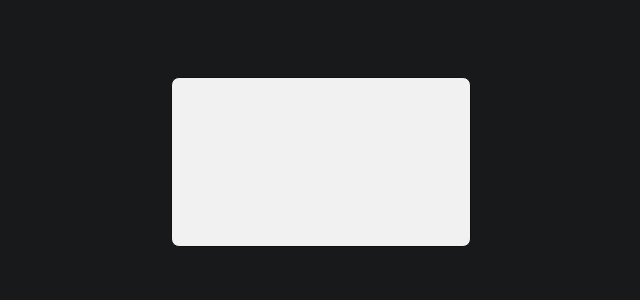
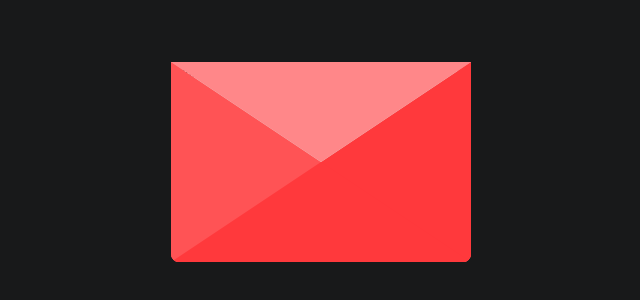
Before and after one commit to benevolentblend/birthday-cards, a Next.js app: page / in a window 1280 px wide. Shown: the part 238-538 px from the top of the page, without its empty margins (319-959 px from the left). Built offline with nearby package versions, Linux system fonts and the light colour scheme.

Commit message:
added Envelope component

```diff
--- a/components/Envelope.tsx
+++ b/components/Envelope.tsx
@@ -1,9 +1,27 @@
+import { useState } from "react";
 import styles from "../styles/Envelope.module.css";
 
 export default function Envelope() {
+  const [isOpen, setOpen] = useState(false);
+
+  const toggleOpen = () => {
+    setOpen(!isOpen);
+  };
+
   return (
     <div className={styles.wrapper}>
-      <div className={styles.container} />
+      <div
+        className={`${styles.mail} ${isOpen ? styles.mailOpen : ""}`}
+        role="button"
+        onClick={toggleOpen}
+        onKeyDown={toggleOpen}
+        tabIndex={0}
+      >
+        <div className={styles.cover} />
+        <div className={styles.letter}>
+          @
+        </div>
+      </div>
     </div>
   );
 }
--- a/styles/Envelope.module.css
+++ b/styles/Envelope.module.css
@@ -1,13 +1,91 @@
+.wrapper {
+    --mail-width: 300px;
+    --mail-height: 200px;
+
+    --mail-width-half: calc(var(--mail-width) / 2);
+    --mail-height-half: calc(var(--mail-height) / 2);
+}
+
 .wrapper {
     display: grid;
     place-items: center;
     height: 100%;
 }
 
-.container {
-    width: 300px;
-    height: 170px;
-    border: 1px solid #111;
-    border-radius: 0.5em;
-    background-color: #f1f1f1;
+.mail {
+    width: var(--mail-width);
+    height: var(--mail-height);
+    border-bottom-left-radius: 0.5em;
+    border-bottom-right-radius: 0.5em;
+    background: #ff8789;
+    position: relative;
+    transform-style: preserve-3d;
+    cursor: pointer;
 }
+
+.mail::before {
+    content: "";
+    position: absolute;
+    top: 0;
+    bottom: 0;
+    border-left: var(--mail-width-half) solid transparent; /* half of the width */
+    border-right: var(--mail-width-half) solid #ff393c; /* half of the width */
+    border-top: var(--mail-height-half) solid transparent; /* half of the height */
+    border-bottom: var(--mail-height-half) solid #ff393c; /* half of the height */
+    border-bottom-left-radius: 0.5em;
+    border-bottom-right-radius: 0.5em;
+    z-index: 4;
+}
+
+.mail::after {
+    content: "";
+    position: absolute;
+    top: 0;
+    bottom: 0;
+    border-left: var(--mail-width-half) solid #ff5355; /* half of the width */
+    border-right: var(--mail-width-half) solid transparent; /* half of the width */
+    border-top: var(--mail-height-half) solid transparent; /* half of the height */
+    border-bottom: var(--mail-height-half) solid #ff393c; /* half of the height */
+    border-bottom-left-radius: 0.5em;
+    border-bottom-right-radius: 0.5em;
+    z-index: 5;
+}
+
+.cover::before {
+    content: "";
+    position: absolute;
+    top: 0;
+    left: 0;
+    border-left: var(--mail-width-half) solid transparent;
+    border-right: var(--mail-width-half) solid transparent; /* half of the width */
+    border-top: var(--mail-height-half) solid #ff8789; /* half of the height */
+    border-bottom: var(--mail-height-half) solid transparent; /* half of the height */
+    z-index: 6;
+    transform-origin: top;
+    transform: rotateX(0deg);
+    transition: all 0.5s 0.5s ease;
+
+}
+
+.mailOpen .cover::before {
+    transform: rotateX(180deg);
+    transition: all 0.5s ease;
+}
+
+.letter {
+    position: absolute;
+    z-index: 3;
+    top: 0;
+    left: 10px;
+    background: #dedede;
+    width: 280px;
+    height: 180px;
+    border-radius: 20px;
+    transform: translate(0, 0);
+    transition: all 0.5s ease;
+}
+
+.mailOpen .letter {
+    transform: translate(0, -50px);
+    transition: all 0.5s 0.5s ease;
+}
--- a/styles/globals.css
+++ b/styles/globals.css
@@ -1,3 +1,8 @@
+* {
+    margin: 0;
+    padding: 0;
+}
+
 body {
     background-color: #18191A;
 }
```
